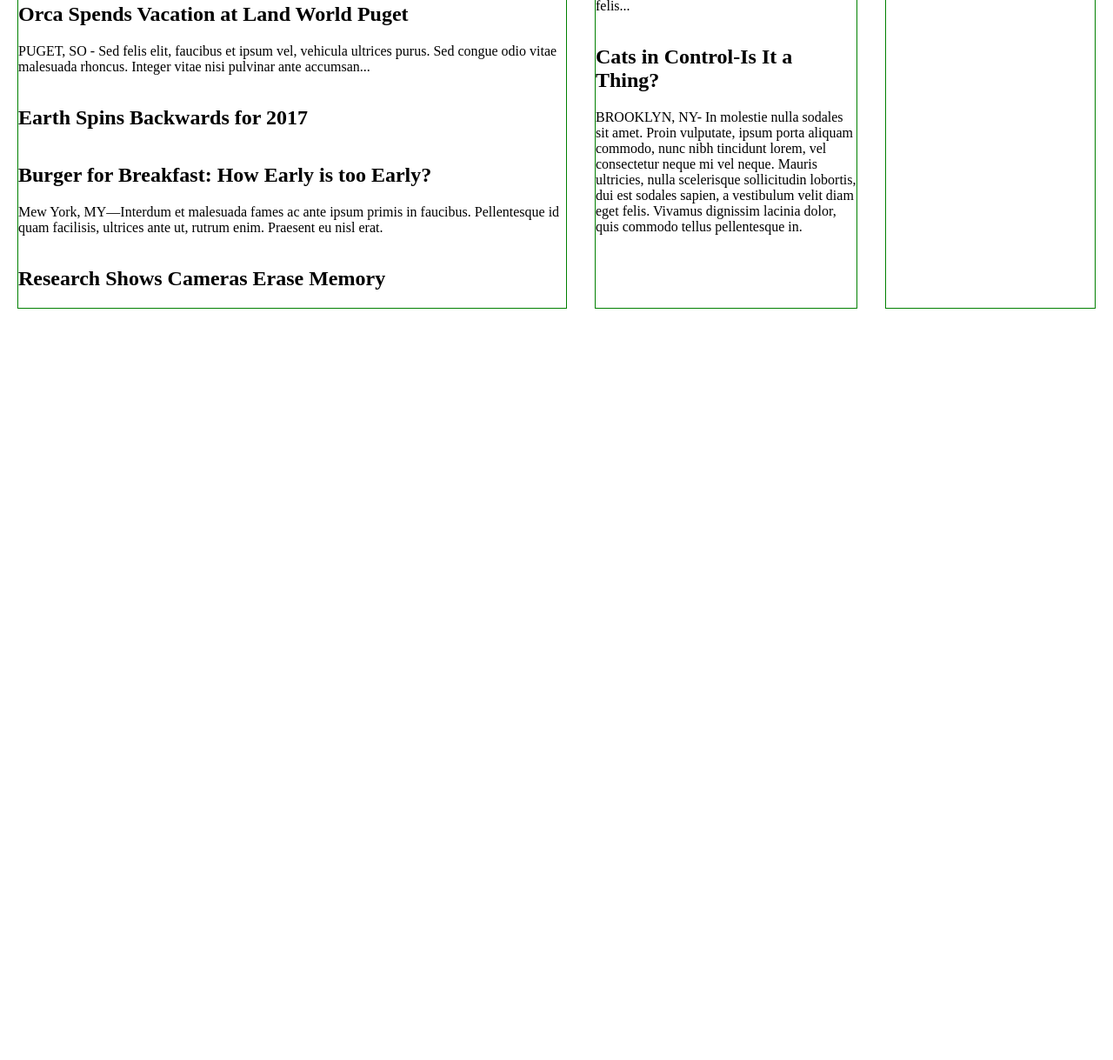
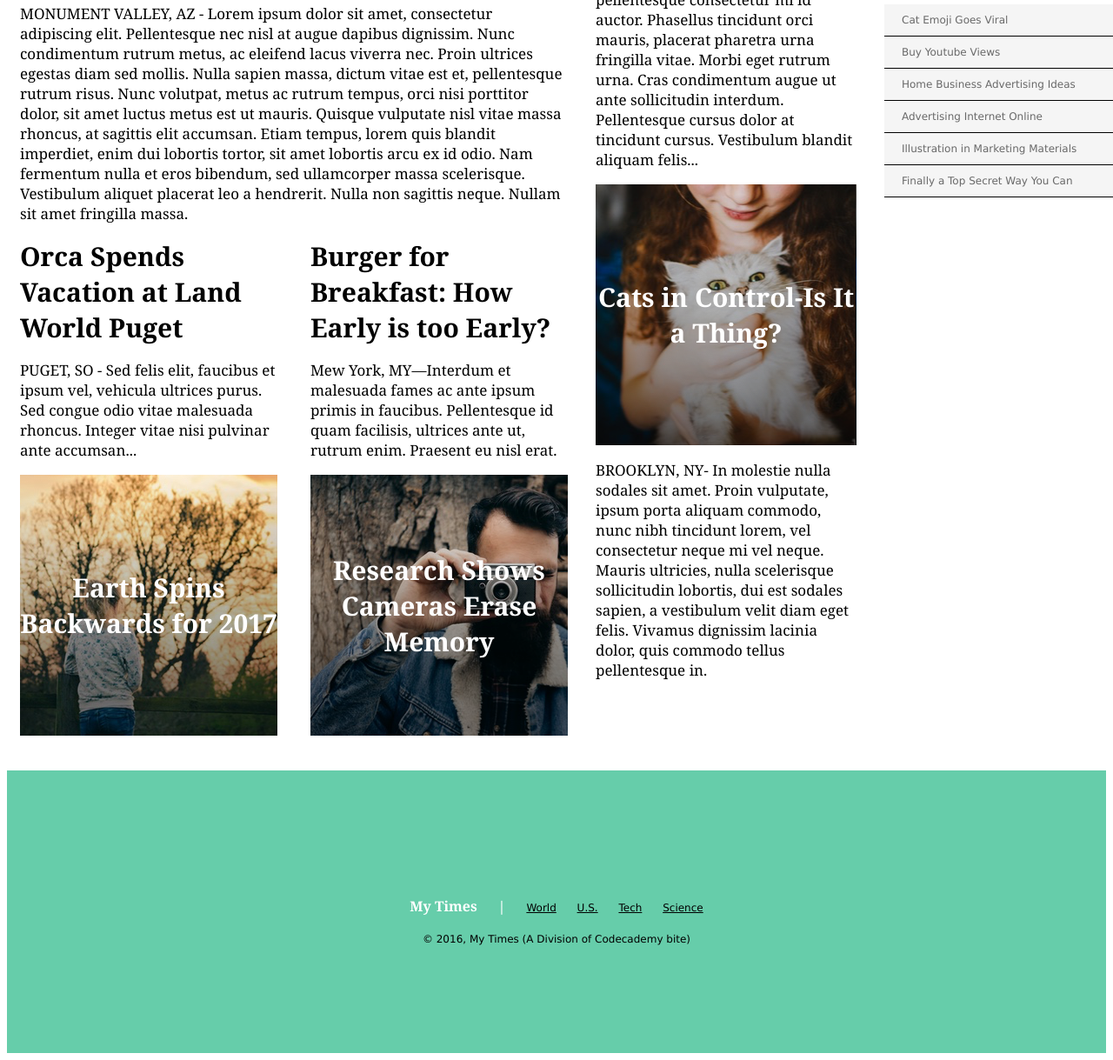
Before and after one commit to Kampz88/00_08_MyTimes, a plain HTML site: page index.html in a window 1280 px wide. Shown: the part 441-1660 px from the top of the page at 87% size. Before the commit the page ends 804 px from the top, so only its background shows below. Drawn offline with Linux system fonts and the light colour scheme.

Commit message:
Final work.

```diff
--- a/index.html
+++ b/index.html
@@ -31,27 +31,41 @@
 
       <div class="column left">
 
-        <div class="headline">
+        <div class="highlight story">
+          <div class="image" id="headline">
             <h1>Mother of Three Buys Tuna Steak at Phish Concert. Leaves, "Feeling Funny."</h1>
+          </div>
           <p>MONUMENT VALLEY, AZ - Lorem ipsum dolor sit amet, consectetur adipiscing elit. Pellentesque nec nisl at augue dapibus dignissim. Nunc condimentum rutrum metus, ac eleifend lacus viverra nec. Proin ultrices egestas diam sed mollis. Nulla sapien massa, dictum vitae est et, pellentesque rutrum risus. Nunc volutpat, metus ac rutrum tempus, orci nisi porttitor dolor, sit amet luctus metus est ut mauris. Quisque vulputate nisl vitae massa rhoncus, at sagittis elit accumsan. Etiam tempus, lorem quis blandit imperdiet, enim dui lobortis tortor, sit amet lobortis arcu ex id odio. Nam fermentum nulla et eros bibendum, sed ullamcorper massa scelerisque. Vestibulum aliquet placerat leo a hendrerit. Nulla non sagittis neque. Nullam sit amet fringilla massa.</p>
         </div>
+
+        <div class="horizontal">
+
+          <div class="block">
 
             <div class="story">
               <h2>Orca Spends Vacation at Land World Puget</h2>
               <p>PUGET, SO - Sed felis elit, faucibus et ipsum vel, vehicula ultrices purus. Sed congue odio vitae malesuada rhoncus. Integer vitae nisi pulvinar ante accumsan...</p>
             </div>
 
-        <div class="image">
+            <div class="image" id="fall">
               <h2>Earth Spins Backwards for 2017</h2>
             </div>
+
+          </div>
+
+          <div class="block">
 
             <div class="story">
               <h2>Burger for Breakfast: How Early is too Early?</h2>
               <p>Mew York, MY—Interdum et malesuada fames ac ante ipsum primis in faucibus. Pellentesque id quam facilisis, ultrices ante ut, rutrum enim. Praesent eu nisl erat.</p>
             </div>
 
-        <div class="image">
+            <div class="image" id="cameraman">
               <h2>Research Shows Cameras Erase Memory</h2>
+            </div>
+
+          </div>
+
         </div>
 
       </div>
@@ -63,8 +77,10 @@
           <p>WASHINGTON DC- Donec luctus sem augue, rutrum posuere orci aliquam sed. Nam vitae aliquam lectus. Sed tempor tortor est, nec sagittis eros tincidunt sed. Morbi venenatis condimentum sem, vitae sollicitudin turpis pulvinar eget. Morbi pellentesque consectetur mi id auctor. Phasellus tincidunt orci mauris, placerat pharetra urna fringilla vitae. Morbi eget rutrum urna. Cras condimentum augue ut ante sollicitudin interdum. Pellentesque cursus dolor at tincidunt cursus. Vestibulum blandit aliquam felis...</p>
         </div>
 
-        <div class="image">
+        <div class="story">
+          <div class="image" id="cat">
             <h2>Cats in Control-Is It a Thing?</h2>
+          </div>
           <p>BROOKLYN, NY- In molestie nulla sodales sit amet. Proin vulputate, ipsum porta aliquam commodo, nunc nibh tincidunt lorem, vel consectetur neque mi vel neque. Mauris ultricies, nulla scelerisque sollicitudin lobortis, dui est sodales sapien, a vestibulum velit diam eget felis. Vivamus dignissim lacinia dolor, quis commodo tellus pellentesque in.</p>
         </div>
 
@@ -72,20 +88,40 @@
 
       <div class="column right">
 
-        <h2>NEWS BITES</h2>
+        <img src="./resources/images/cookie.png" alt="Cookies">
 
-        <ul>
+        <h3>NEWS BITES</h3>
+
+        <div class="links">
           <span>Cat Emoji Goes Viral</span>
           <span>Buy Youtube Views</span>
           <span>Home Business Advertising Ideas</span>
           <span>Advertising Internet Online</span>
           <span>Illustration in Marketing Materials</span>
           <span>Finally a Top Secret Way You Can</span>
-        </ul>
+        </div>
 
       </div>
 
     </div>
 
   </body>
+
+  <footer>
+
+    <div class="row">
+      <span class="name">My Times</span>
+      <span class="name">|</span>
+      <span><a href="#">World</a></span>
+      <span><a href="#">U.S.</a></span>
+      <span><a href="#">Tech</a></span>
+      <span><a href="#">Science</a></span>
+    </div>
+
+    <div class"row">
+      <span>&copy; 2016, My Times (A Division of Codecademy bite)</span>
+    </div>
+
+  </footer>
+
 </html>
--- a/resources/css/style.css
+++ b/resources/css/style.css
@@ -9,6 +9,7 @@ header{
   font-weight: bold;
   position: fixed;
   align-items: center;
+  top: 0px;
   z-index: 1;
   border-bottom: 1px solid black;
   background-color: white;
@@ -46,6 +47,32 @@ a{
 
 /* Body */
 
+h1 {
+  font-family: georgia;
+  font-size: 40px;
+  margin: auto 20px;
+}
+
+h2 {
+  font-family: georgia;
+  font-size: 30px;
+  margin: auto;
+}
+
+h3 {
+  font-family: georgia;
+  font-size: 16px;
+  font-weight: bold;
+  text-align: center;
+  margin-bottom: 40px;
+}
+
+p {
+  font-family: "Georgia";
+  font-size: 17px;
+  color: black;
+}
+
 .main{
   display: flex;
   justify-content: center;
@@ -55,7 +82,7 @@ a{
 .column{
   display: flex;
   flex-direction: column;
-  border: 1px solid green;
+  <!-- border: 1px solid green; -->
 }
 
 .column.left{
@@ -70,4 +97,93 @@ a{
 
 .column.right{
   width: 240px;
+  display: flex;
+  flex-direction: column;
 }
+
+.image{
+  display: flex;
+  height: 300px;
+  margin-top: 15px;
+  color: white;
+  font-weight: bold;
+  text-align: center;
+  margin: auto;
+}
+
+.horizontal{
+  display: flex;
+  justify-content: space-between;
+}
+
+.block{
+  width: 47%;
+}
+
+.column.right.links{
+  display: flex;
+  flex-direction: column;
+  margin-top: 40px;
+}
+
+.links span {
+  background-color: whitesmoke;
+  font-family: verdana;
+  font-size: 12px;
+  color: dimgray;
+  flex: 1;
+  border-bottom: 1px solid black;
+  padding: 11px 20px;
+  margin: 0;
+  display: block;
+  width: 100%;
+}
+
+#headline{
+  background-image: url("../images/drinks.png");
+  text-align: left;
+}
+
+#cameraman{
+  background-image: url("../images/cameraman.png");
+}
+
+#fall{
+  background-image: url("../images/fall.png");
+}
+
+#cat{
+  background-image: url("../images/cat.png");
+}
+
+/* Footer */
+
+footer{
+  display: flex;
+  flex-direction: column;
+  margin-top: 40px;
+  width: 100%;
+  margin: 40px 0px 0px 0px;
+  height: 325px;
+  background-color: mediumaquamarine;
+  font-family: verdana;
+  font-size: 12px;
+  align-items: center;
+  justify-content: center;
+}
+
+footer span{
+  padding: 10px;
+}
+
+footer .name{
+  font-family: georgia;
+  font-size: 16px;
+  font-weight: bold;
+  color: white;
+}
+
+.row{
+  display: block;
+  padding: 20px;
+}
```
Lines whose indentation alone changed are shown as unchanged.
